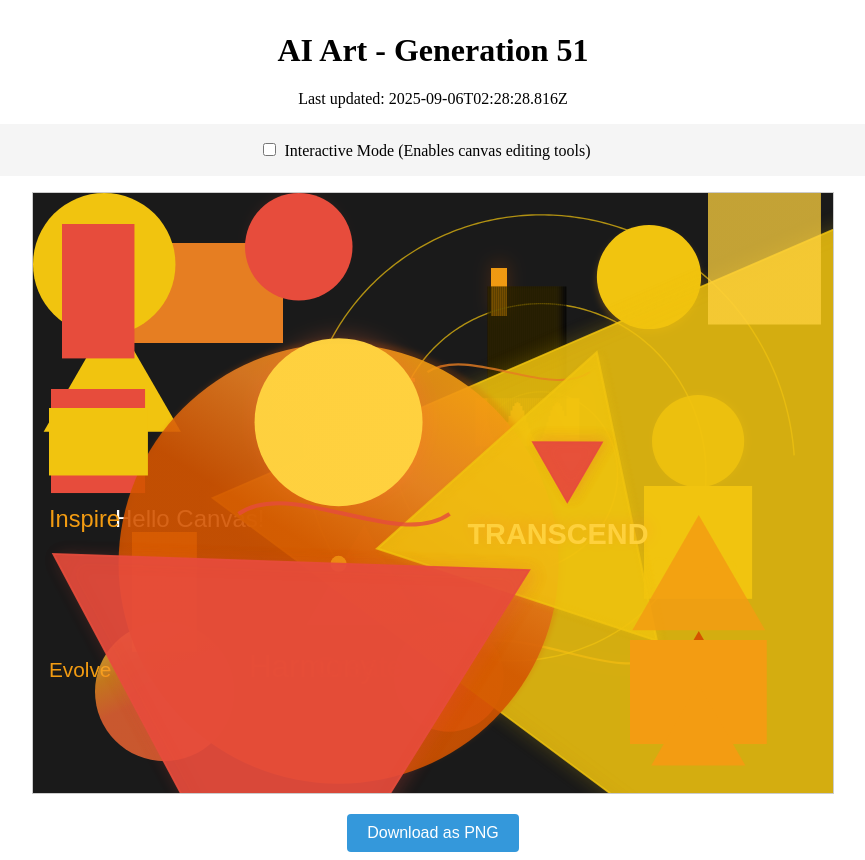
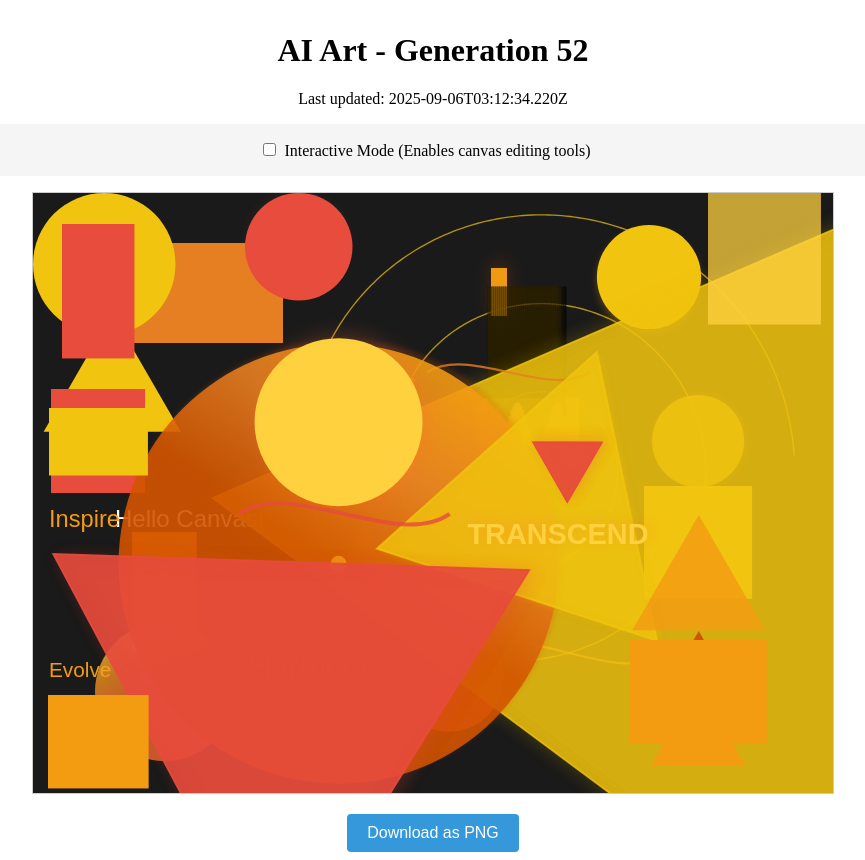
Before and after one commit to mcclowes/ai-art, a React (Vite) app: page / in a window 1280 px wide. Shown: the whole page, without its empty margins (207-1072 px from the left). Built offline with nearby package versions, Linux system fonts and the light colour scheme.

Commit message:
Improve artwork - Generation 52

```diff
--- a/src/artwork-state.ts
+++ b/src/artwork-state.ts
@@ -732,9 +732,18 @@ export const artworkState: ArtworkState = {
       "font": "23.640147328143634px Arial",
       "fillStyle": "#f39c12",
       "id": "text_1757125708816"
+    },
+    {
+      "type": "rectangle",
+      "x": 15,
+      "y": 502,
+      "width": 100.63930439546917,
+      "height": 93.43040178290785,
+      "fillStyle": "#f39c12",
+      "id": "element_1757128354220"
     }
   ],
-  "generation": 51,
-  "lastUpdated": "2025-09-06T02:28:28.816Z",
+  "generation": 52,
+  "lastUpdated": "2025-09-06T03:12:34.220Z",
   "cycleStarted": "2025-09-04T00:19:55.543Z"
 };
```
